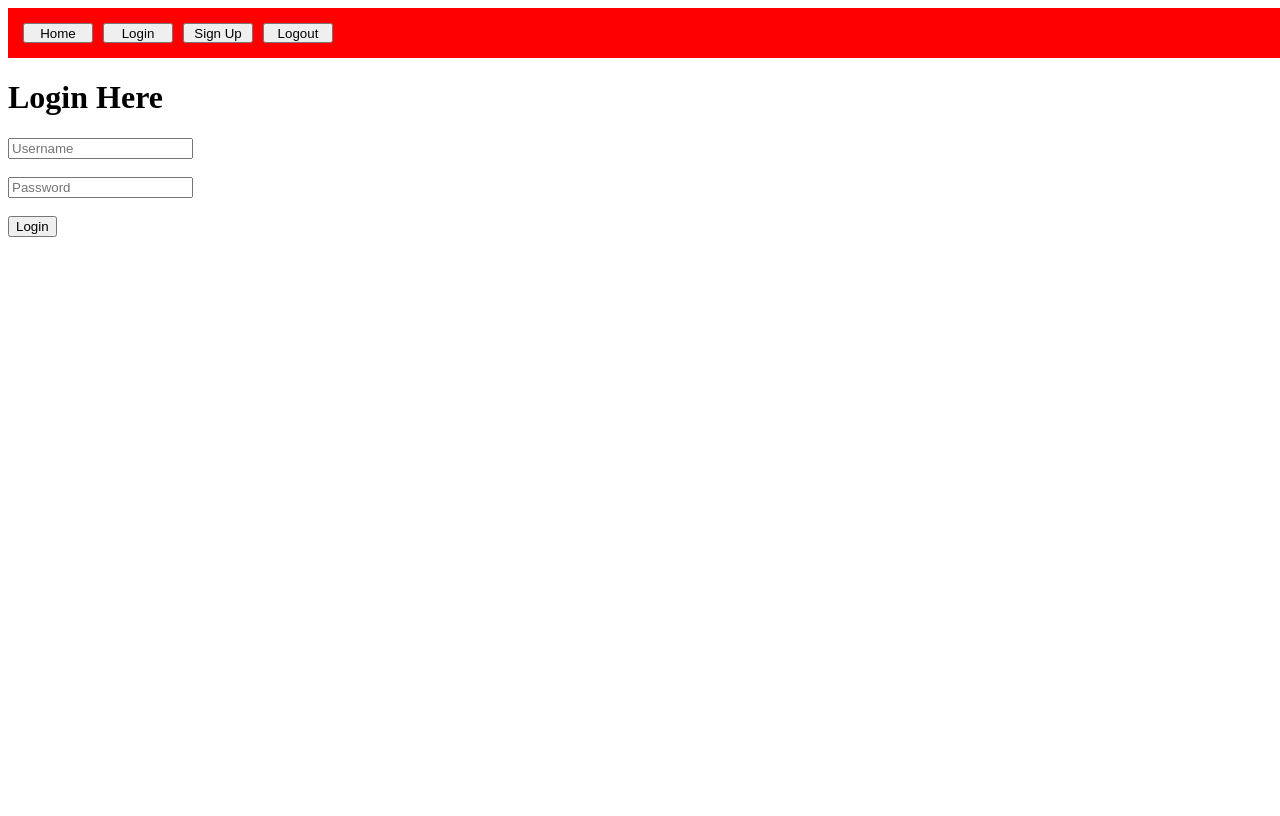
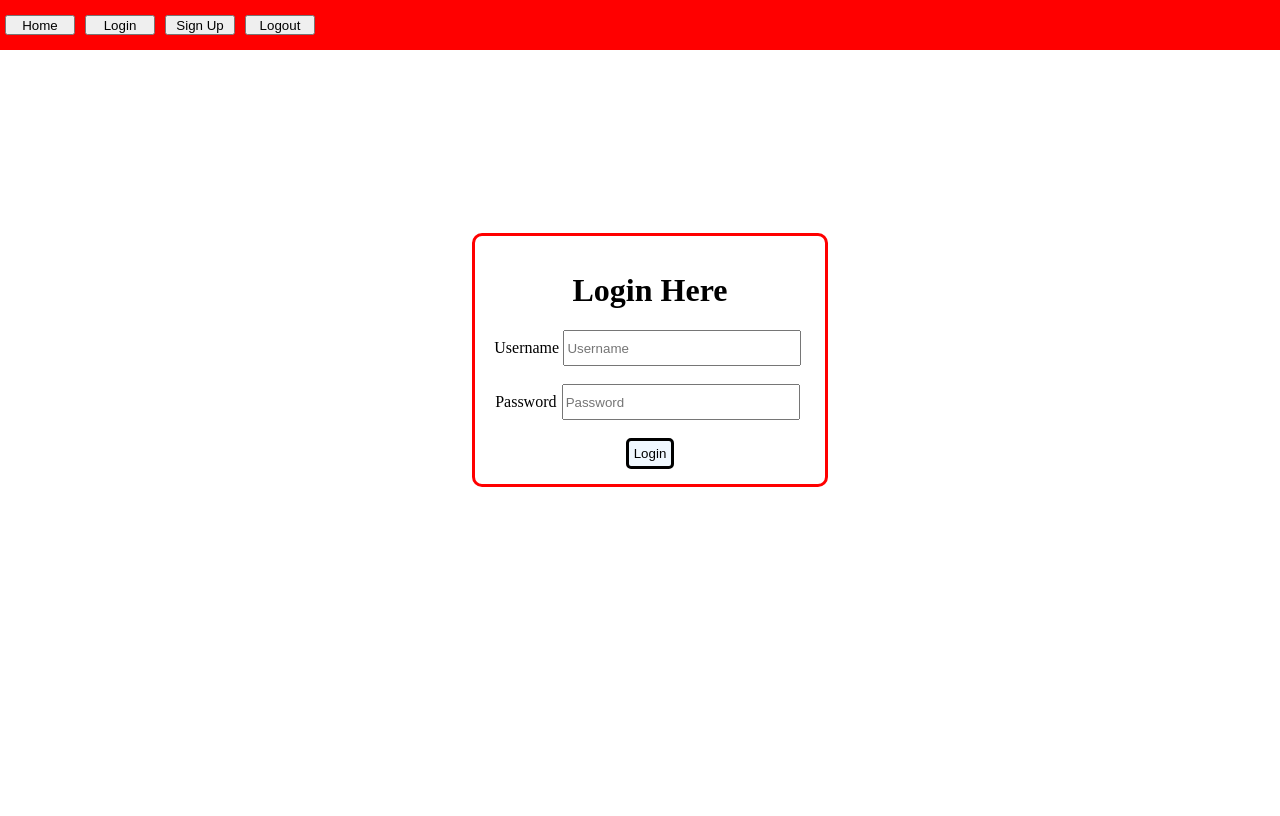
Before and after one commit to StatShibe/note-adding-app-using-htmx, a Flask app: page /login in a window 1280 px wide. After the commit the page ends 487 px from the top, so only its background shows below. Run offline with Flask 3, Linux system fonts and the light colour scheme.

Commit message:
Added design

```diff
--- a/app.py
+++ b/app.py
@@ -1,26 +1,34 @@
-from flask import Flask, render_template, request, redirect, url_for, flash, jsonify, make_response, g
+from flask import (
+    Flask, render_template, request, redirect, url_for,
+    flash, jsonify, make_response, g
+)
 import sqlite3
 from flask_cors import CORS
 from functools import wraps
 import datetime
 import jwt
 
+# ==============================================================================
+# App Configuration
+# ==============================================================================
+
 app = Flask(__name__)
 DATABASE = 'database.db'
 CORS(app)
-
 app.config['SECRET_KEY'] = "12345"
 
+# ==============================================================================
+# Database Connection
+# ==============================================================================
+
 def get_db_connection():
-    conn = sqlite3.connect('database.db')
+    conn = sqlite3.connect(DATABASE)
     conn.row_factory = sqlite3.Row
     return conn
 
-#============================================================================
-
-#JWT TOKEN CHECKING DECORATOR
-
-#============================================================================
+# ==============================================================================
+# JWT Token Checking Decorator
+# ==============================================================================
 
 def token_required(f):
     @wraps(f)
@@ -30,7 +38,7 @@ def token_required(f):
             resp = make_response('', 403)
             resp.headers['HX-Redirect'] = url_for('login_page')
             return resp
-            #return jsonify({'message': 'Token is missing!'}), 403
+            # return jsonify({'message': 'Token is missing!'}), 403
 
         try:
             data = jwt.decode(token, app.config['SECRET_KEY'], algorithms=["HS256"])
@@ -38,163 +46,203 @@ def token_required(f):
             resp = make_response('', 403)
             resp.headers['HX-Redirect'] = url_for('login_page')
             return resp
-            #return jsonify({'message': 'Token is invalid!'}), 403
+            # return jsonify({'message': 'Token is invalid!'}), 403
 
         return f(*args, **kwargs)
     return decorated
+
+# ==============================================================================
+# Home Page - Notes Dashboard
+# ==============================================================================
 
 @app.route('/')
 def index():
     conn = get_db_connection()
     token = request.cookies.get('token')
+
     if not token:
         return redirect('/login')
     else:
-        data = jwt.decode(token, app.config['SECRET_KEY'], algorithms=["HS256"])
-        notes = conn.execute("SELECT * FROM notes WHERE owner_username = (?)",(data['user'],)).fetchall()
+        try:
+            data = jwt.decode(token, app.config['SECRET_KEY'], algorithms=["HS256"])
+        except Exception as e:
+            return redirect('/login')
+        notes = conn.execute(
+            "SELECT * FROM notes WHERE owner_username = (?)",
+            (data['user'],)
+        ).fetchall()
         conn.close()
+
         is_htmx = request.headers.get('HX-Request') is not None
-        return render_template("index.html", is_htmx = is_htmx, notes = notes)
+        return render_template("index.html", is_htmx=is_htmx, notes=notes, user = data['user'])
 
-#============================================================================
-
-#lOGIN ENDPOINT
-
-#============================================================================
+# ==============================================================================
+# Login Endpoint
+# ==============================================================================
 
 @app.route('/login', methods=['GET', 'POST'])
 def login_page():
-
     if request.method == 'POST':
         username = request.form.get('username')
         password = request.form.get('password')
+
         conn = get_db_connection()
-        user_details = conn.execute("SELECT * FROM login_details WHERE username = (?)",(username,)).fetchone()
+        user_details = conn.execute(
+            "SELECT * FROM login_details WHERE username = (?)",
+            (username,)
+        ).fetchone()
+
         if user_details is None:
-            return jsonify({'message' : 'User not Found'}),401
-        elif(username == user_details['username'] and password == user_details['password']):
-            token = jwt.encode({
-                'user': username,
-                'exp': datetime.datetime.utcnow() + datetime.timedelta(minutes=30)
-            }, app.config['SECRET_KEY'], algorithm="HS256")
+            return jsonify({'message': 'User not Found'}), 401
+        elif (
+            username == user_details['username'] and
+            password == user_details['password']
+        ):
+            token = jwt.encode(
+                {
+                    'user': username,
+                    'exp': datetime.datetime.utcnow() + datetime.timedelta(minutes=30)
+                },
+                app.config['SECRET_KEY'],
+                algorithm="HS256"
+            )
 
             resp = make_response(jsonify({'message': 'Logged in'}))
             resp.set_cookie('token', token, httponly=True)
             resp.headers['HX-Redirect'] = url_for('index')
             return resp
         else:
-            return jsonify({'message' : 'Password does not match'}), 401
+            return jsonify({'message': 'Password does not match'}), 401
 
+    token = request.cookies.get('token')
+    if token is not None:
+        return redirect('/')
+    is_htmx = request.headers.get('HX-Request') is not None
+    return render_template("login.html", is_htmx=is_htmx)
 
-    is_htmx = request.headers.get('HX-Request') is not None
-    return render_template("login.html", is_htmx = is_htmx)
-
-#============================================================================
-
-#SIGNUP ENDPOINT
-
-#============================================================================
+# ==============================================================================
+# Signup Endpoint
+# ==============================================================================
 
 @app.route('/signup', methods=['GET', 'POST'])
 def signup_page():
-
     if request.method == 'POST':
         email = request.form['email']
-        if request.form['password'] ==request.form['re_password']:
+
+        if request.form['password'] == request.form['re_password']:
             password = request.form['password']
         else:
             return jsonify({'message': 'Passwords are not matching!'}), 403
 
         conn = get_db_connection()
-        conn.execute('INSERT INTO login_details (username, password) VALUES (?, ?)', (email, password))
+        conn.execute(
+            'INSERT INTO login_details (username, password) VALUES (?, ?)',
+            (email, password)
+        )
         conn.commit()
         conn.close()
 
         return redirect('/')
 
     is_htmx = request.headers.get('HX-Request') is not None
-    return render_template("signup.html", is_htmx = is_htmx)
+    return render_template("signup.html", is_htmx=is_htmx)
 
-#============================================================================
-
-#lOGOUT ENDPOINT
-
-#============================================================================
+# ==============================================================================
+# Logout Endpoint
+# ==============================================================================
 
 @app.route('/logout')
 @token_required
 def logout():
-
     resp = make_response('', 204)
     resp.set_cookie('token', '', expires=0)
     resp.headers['HX-Redirect'] = url_for('login_page')
     return resp
 
-#==============================================================================
+# ==============================================================================
+# Note Addition Functionality
+# ==============================================================================
 
-#Note Addition Functionality
-
-#=============================================================================
-
-@app.route('/add_note', methods = ['POST', 'GET'])
+@app.route('/add_note', methods=['POST', 'GET'])
 @token_required
 def add_note():
-
     if request.method == 'GET':
         is_htmx = request.headers.get('HX-Request') is not None
-        return render_template('add_note.html',is_htmx = is_htmx)
+        return render_template('add_note.html', is_htmx=is_htmx)
     else:
         try:
             conn = get_db_connection()
             token = request.cookies.get('token')
             data = jwt.decode(token, app.config['SECRET_KEY'], algorithms=["HS256"])
             username = data['user']
-            conn.execute("INSERT INTO notes (owner_username, content, posted_at_time) VALUES (?, ?, ?)", (username, request.form['note'], datetime.datetime.now()))
+
+            conn.execute(
+                "INSERT INTO notes (owner_username, content, posted_at_time) VALUES (?, ?, ?)",
+                (username, request.form['note'], datetime.datetime.now())
+            )
             conn.commit()
             conn.close()
         except Exception as e:
-            return jsonify({'message' : 'Error in adding note'}), 401
+            return jsonify({'message': 'Error in adding note'}), 401
         else:
-            resp = make_response(jsonify({'message' : 'Note inserted Successfully'}), 200)
+            resp = make_response(jsonify({'message': 'Note inserted Successfully'}), 200)
             resp.headers['HX-Redirect'] = url_for('index')
             return resp
 
-@app.route('/update_note', methods = ['POST', 'GET'])
+# ==============================================================================
+# Note Update Functionality
+# ==============================================================================
+
+@app.route('/update_note', methods=['POST', 'GET'])
 @token_required
 def update_note():
-
     conn = get_db_connection()
 
     if request.method == 'GET':
         note_id = request.args.get('note_id')
-        note = conn.execute("SELECT * FROM notes WHERE note_id = (?)", (note_id)).fetchone()
+        note = conn.execute(
+            "SELECT * FROM notes WHERE note_id = (?)",
+            (note_id,)
+        ).fetchone()
         conn.close()
         return render_template('update_note.html', note=note)
-
     else:
         note_id = request.form.get('note_id')
         new_content = request.form['note']
-        conn.execute("UPDATE notes SET content = (?), posted_at_time = (?) WHERE note_id = (?)",(new_content, datetime.datetime.now(),note_id))
+        conn.execute(
+            "UPDATE notes SET content = (?), posted_at_time = (?) WHERE note_id = (?)",
+            (new_content, datetime.datetime.now(), note_id)
+        )
         conn.commit()
         conn.close()
-        resp = make_response(jsonify({'message' : 'Note updated Successfully'}), 200)
+        resp = make_response(jsonify({'message': 'Note updated Successfully'}), 200)
         resp.headers['HX-Redirect'] = url_for('index')
         return resp
 
-@app.route('/delete_note', methods = ['DELETE'])
+# ==============================================================================
+# Note Delete Functionality
+# ==============================================================================
+
+@app.route('/delete_note', methods=['DELETE'])
 @token_required
 def delete_note():
     if request.method == 'DELETE':
         conn = get_db_connection()
         note_id = request.args.get('note_id')
-        conn.execute("DELETE FROM notes WHERE note_id = (?)", (note_id))
-        #conn.execute("DELETE FROM notes WHERE note_id = 4")
+        conn.execute(
+            "DELETE FROM notes WHERE note_id = (?)",
+            (note_id,)
+        )
+        # conn.execute("DELETE FROM notes WHERE note_id = 4")
         conn.commit()
         conn.close()
-        resp = make_response(jsonify({'message' : 'Note Deleted Successfully'}), 200)
+        resp = make_response(jsonify({'message': 'Note Deleted Successfully'}), 200)
         resp.headers['HX-Redirect'] = url_for('index')
         return resp
 
+# ==============================================================================
+# App Entrypoint
+# ==============================================================================
 
 if __name__ == '__main__':
     app.run(debug=True)
--- a/static/css/global.css
+++ b/static/css/global.css
@@ -1,6 +1,7 @@
 body {
     height : 100vh;
     width : 100%;
+    margin : 0px;
 }
 
 .main-nav {
@@ -10,7 +11,6 @@ body {
   display: flex;
   flex-direction: row; /* horizontal layout */
   align-items: center; /* vertical centering */
-  padding-left: 10px;  /* optional spacing */
 }
 
 
@@ -25,3 +25,13 @@ body {
     width : 70px;
     margin : 5px;
 }
+
+#content {
+    margin : 10px;
+    display: flex;
+    flex-direction: column;
+    justify-content: center;
+    width: 100vw;
+    height : 75vh;
+    overflow: hidden;
+}
--- /dev/null
+++ b/static/css/loginpage.css
@@ -0,0 +1,48 @@
+.login-div {
+    display: flex;
+    flex-direction: row;
+    justify-content: center;
+    height : fit-content;
+    width: 100vw;
+}
+
+.login-form {
+    text-align: center;
+    border-style: solid;
+    border-color: red;
+    border-radius: 10px;
+    height : fit-content;
+    padding: 15px;
+    width: 25vw;
+}
+
+.submit-btn {
+    background-color : aliceblue;
+    transition: transform 0.1s ease , background-color 0.1s ease;
+    border-radius: 5px;
+    border : solid;
+    border-color: black;
+    padding : 5px;
+}
+
+.submit-btn:hover {
+    transform : scale(1.5);
+    background-color: greenyellow;
+}
+
+.username-div{
+    display: flex;
+    justify-content: space-evenly;
+    align-items: center;
+}
+
+.password-div{
+    display: flex;
+    justify-content: space-evenly;
+    align-items: center;
+}
+
+input {
+    height : 30px;
+    width : 230px;
+}
--- a/templates/base.html
+++ b/templates/base.html
@@ -2,9 +2,10 @@
 <html lang="en">
 <head>
     <meta charset="UTF-8">
-    <title>HTMX Navigation Demo</title>
+    <title>NoteTaker</title>
     <script src="static/htmx/htmx.min.js"></script>
     <link rel="stylesheet" href="../static/css/global.css">
+    {% block extra_css %}{% endblock %}
 </head>
 <body>
 
--- a/templates/login.html
+++ b/templates/login.html
@@ -2,16 +2,30 @@
     {% extends "base.html" %}
 {% endif %}
 
+{% block extra_css %}
+        <link rel = "stylesheet" href = "../static/css/loginpage.css" >
+{% endblock %}
+
 {% block content %}
-<div>
-    <h1>Login Here</h1>
-    <div>
-        <form hx-post="/login" hx-target="#result" hx-swap="innerHTML">
-            <input name="username" placeholder="Username" required><br><br/>
-            <input type="password" name="password" placeholder="Password" required><br><br/>
-            <button type="submit">Login</button>
-        </form>
+
+<div class = "login-div">
+    <div class = "login-form">
+        <h1>Login Here</h1>
+        <div>
+            <form hx-post="/login" hx-swap="innerHTML">
+                <div class = "username-div">
+                    <label>Username</label>
+                    <input class = "user-input" name="username" placeholder="Username" required><br><br/>
+                </div></br>
+                <div class = "password-div">
+                    <label>Password</label>
+                    <input type="password" name="password" placeholder="Password" required><br><br/>
+                </div>
+                <br/>
+                <button type="submit" class = "submit-btn">Login</button>
+            </form>
+        </div>
     </div>
-    <div id="result" style="color:red; margin-top:10px;"></div>
 </div>
+
 {% endblock  %}
```
Also changed, not shown: static/css/indexpage.css (added, +13 -0 lines), static/css/signuppage.css (added, +17 -0 lines), templates/index.html (+10 -7 lines), templates/signup.html (+14 -8 lines).
